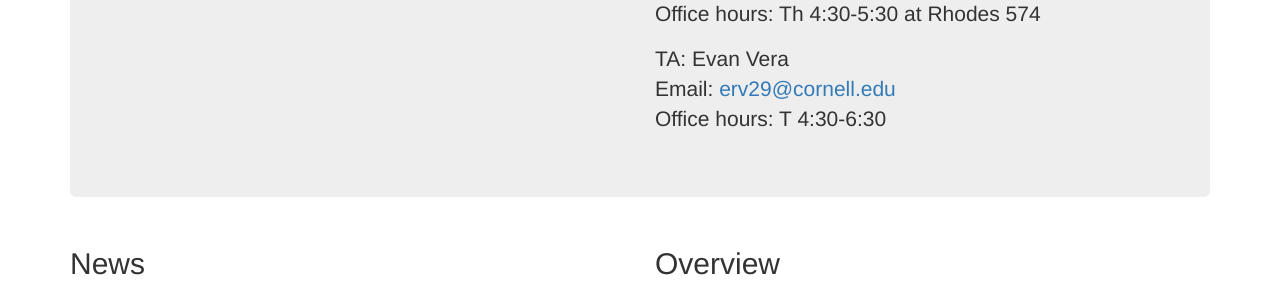
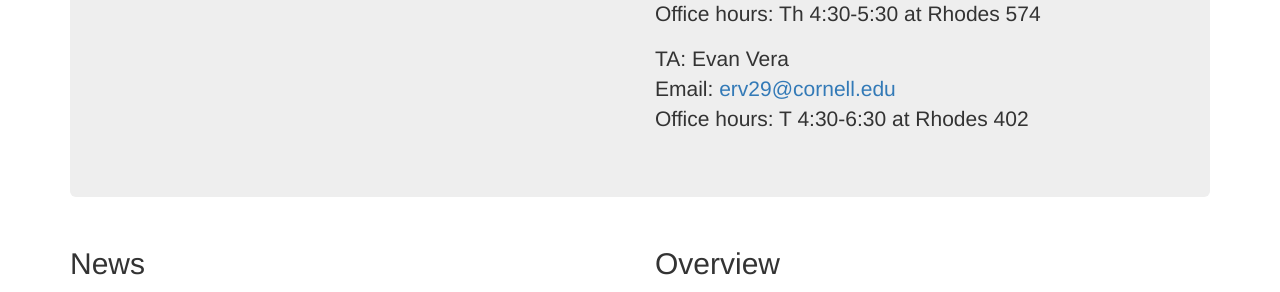
Before and after one commit to cs5220-f24/web, a Jekyll site: the page built from web/index.html, in a window 1280 px wide and 1218 px high. Shown: the part 517-809 px from the top of the window. Built offline with Jekyll 4.4.1, drawn with Linux system fonts in a browser that asks for light colours; nearby versions of some CDN libraries.

Commit message:
Added office hours location

```diff
--- a/web/_data/logistics.yml
+++ b/web/_data/logistics.yml
@@ -27,4 +27,4 @@ staff:
     name: Evan Vera
     email: erv29@cornell.edu
     oh:
-      - when: "T 4:30-6:30"
+      - when: "T 4:30-6:30 at Rhodes 402"
```
